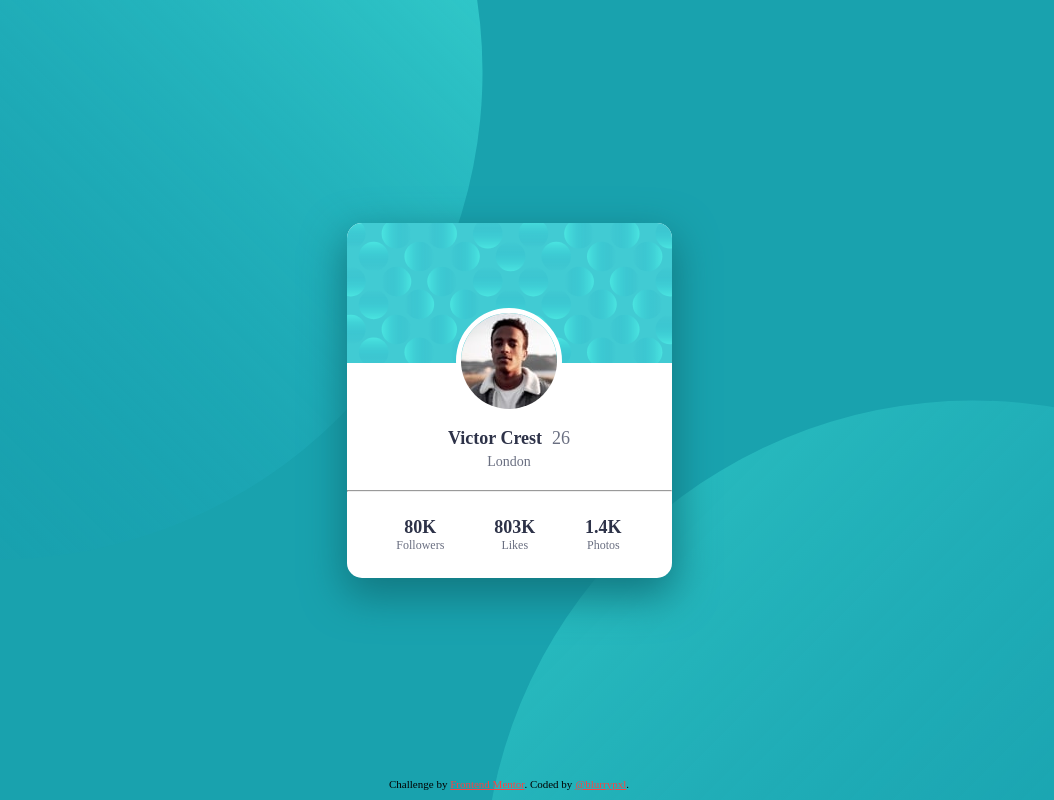
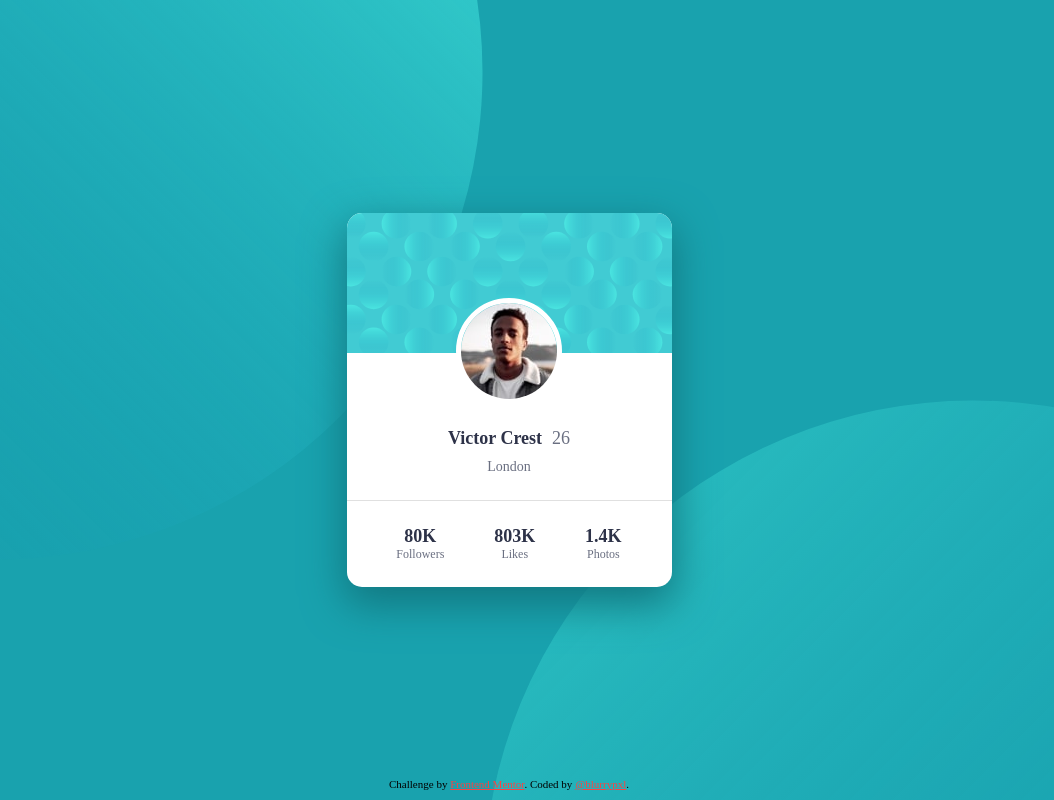
Before and after one commit to blurrypxl/profile_card, a plain HTML site: page index.html in a window 1280 px wide. Shown: the whole page, without its empty margins (131-1185 px from the left). Drawn offline with Linux system fonts and the light colour scheme; a web font is replaced by a local one.

Commit message:
Update 5: Changing Padding on Container

```diff
--- a/css/style.css
+++ b/css/style.css
@@ -94,7 +94,7 @@ body {
     flex-direction: column;
     align-items: center;
     font-size: 14px;
-    padding: 10px 0;
+    padding: 15px 0;
     margin-top: 50px;
     margin-bottom: 10px;
 }
@@ -104,7 +104,7 @@ body {
     flex-direction: row;
     justify-content: center;
     font-size: 18px;
-    padding: 5px 0;
+    padding: 10px 0;
 }
 
 .name-and-age p, .name-and-age h2 {
@@ -112,6 +112,7 @@ body {
 }
 
 .footer-stats {
+    border-top: 1px solid hsl(0, 0%, 88%);
     display: flex;
     flex-direction: row;
     flex-wrap: wrap;
--- a/index.html
+++ b/index.html
@@ -28,8 +28,6 @@
       <p>London</p>
     </div>
 
-    <hr>
-
     <div class="footer-stats">
       <div class="followers">
         <h2>80K</h2>
```
